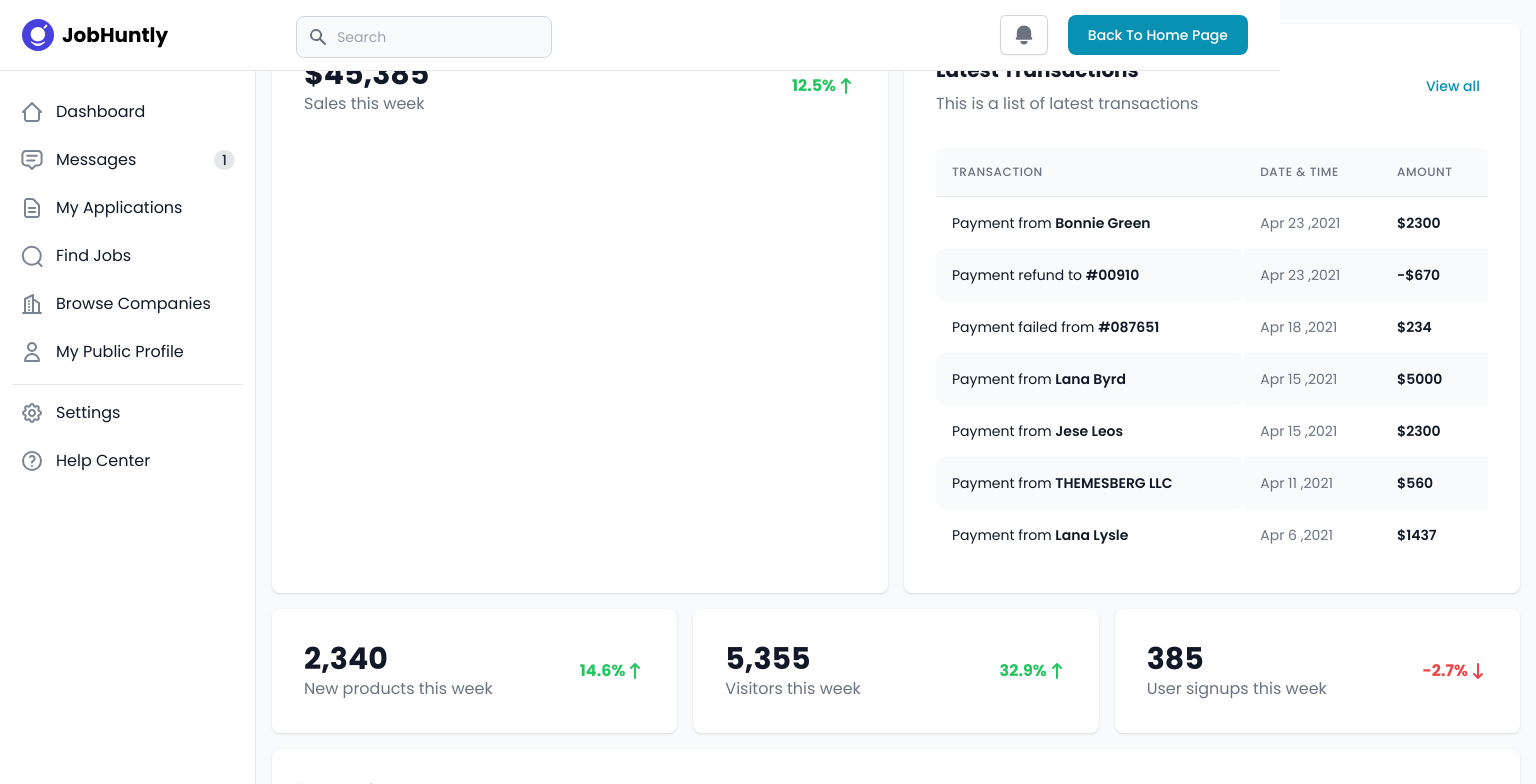
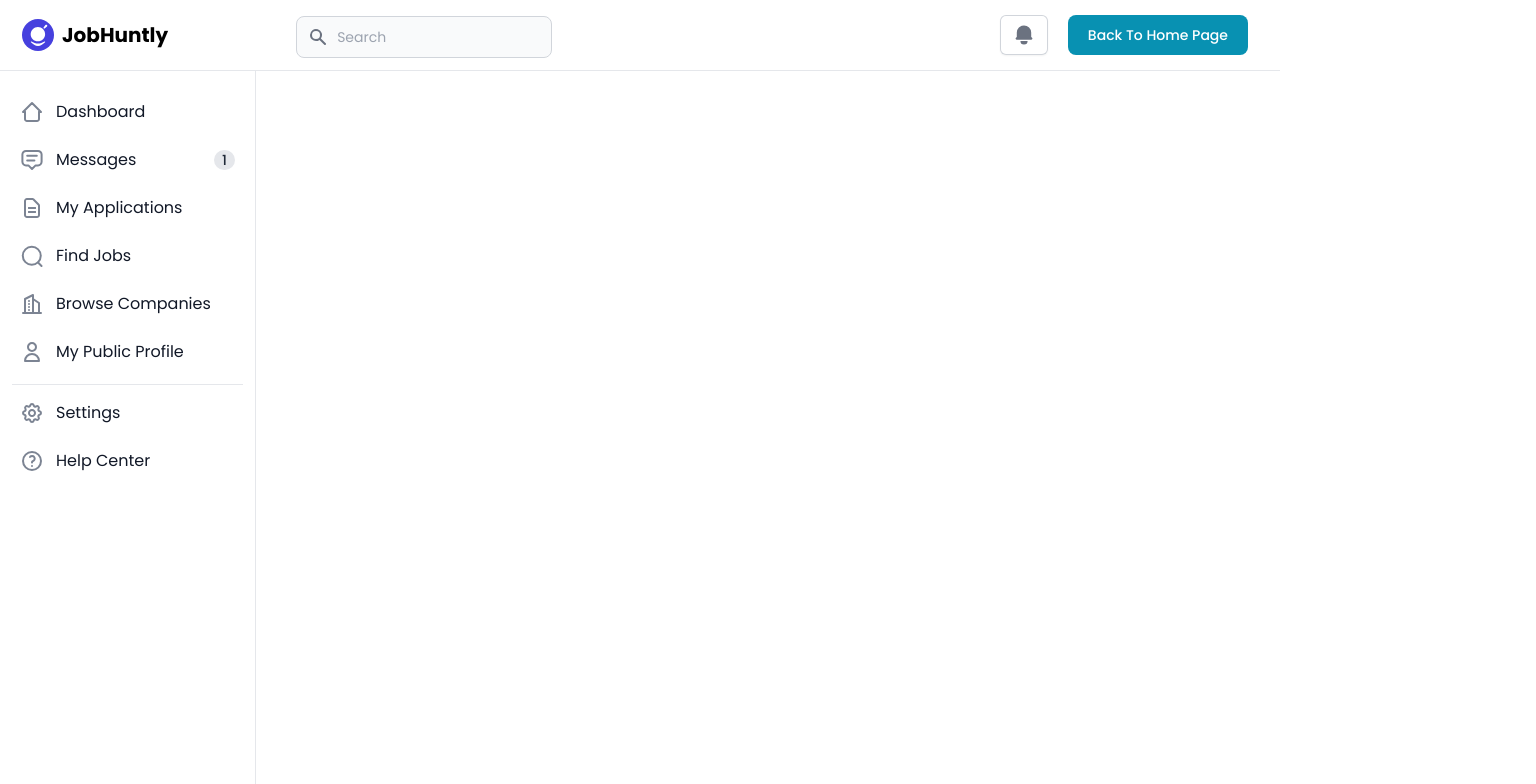
Before and after one commit to mariamkilany/job-hunter, a Next.js app: page /dashboard/profile in a window 1280 px wide. Shown: the top 784 px of the page, 1536 px wide, since content can reach past the window. Built offline with nearby package versions, Linux system fonts and the light colour scheme.

Commit message:
dashboard page fix

```diff
--- a/src/app/dashboard/profile/page.jsx
+++ b/src/app/dashboard/profile/page.jsx
@@ -7,8 +7,10 @@ const Page = () => {
   return (
     <>
       <DashboardNav></DashboardNav>
-      <DashboardASide></DashboardASide>
-      <Profile></Profile>
+      <div className="flex pt-16 overflow-hidden bg-white">
+        <DashboardASide></DashboardASide>
+        {/* <Profile></Profile> */}
+      </div>
     </>
   );
 };
```
